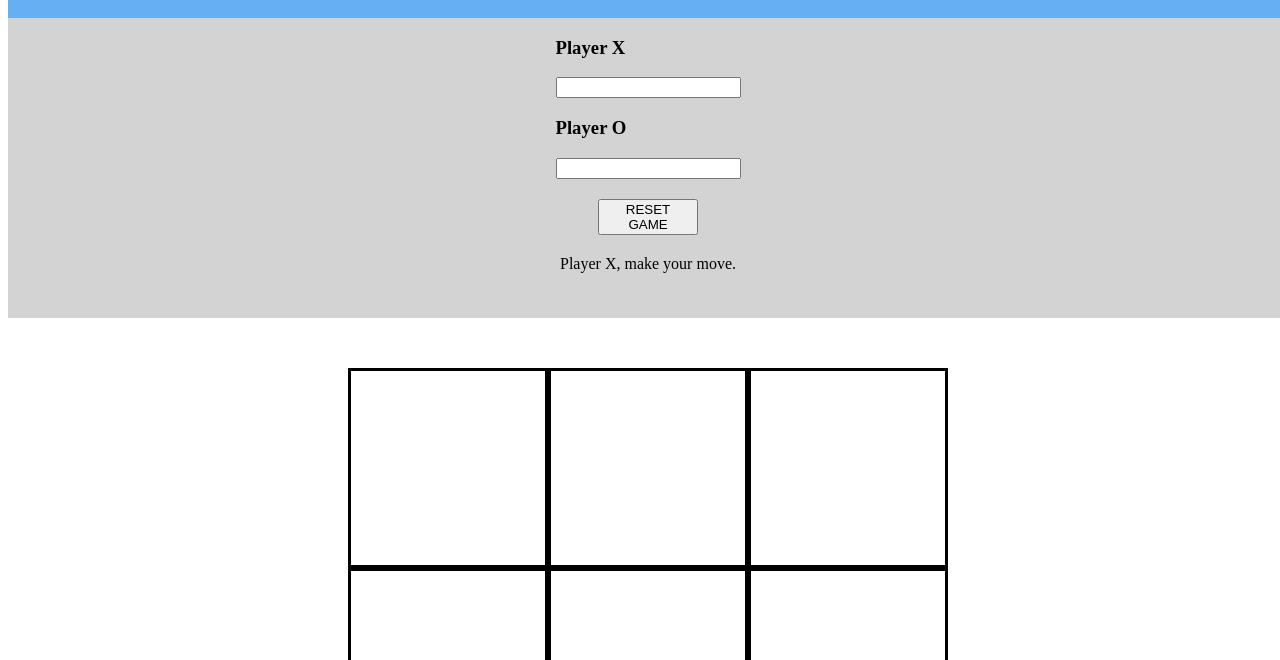
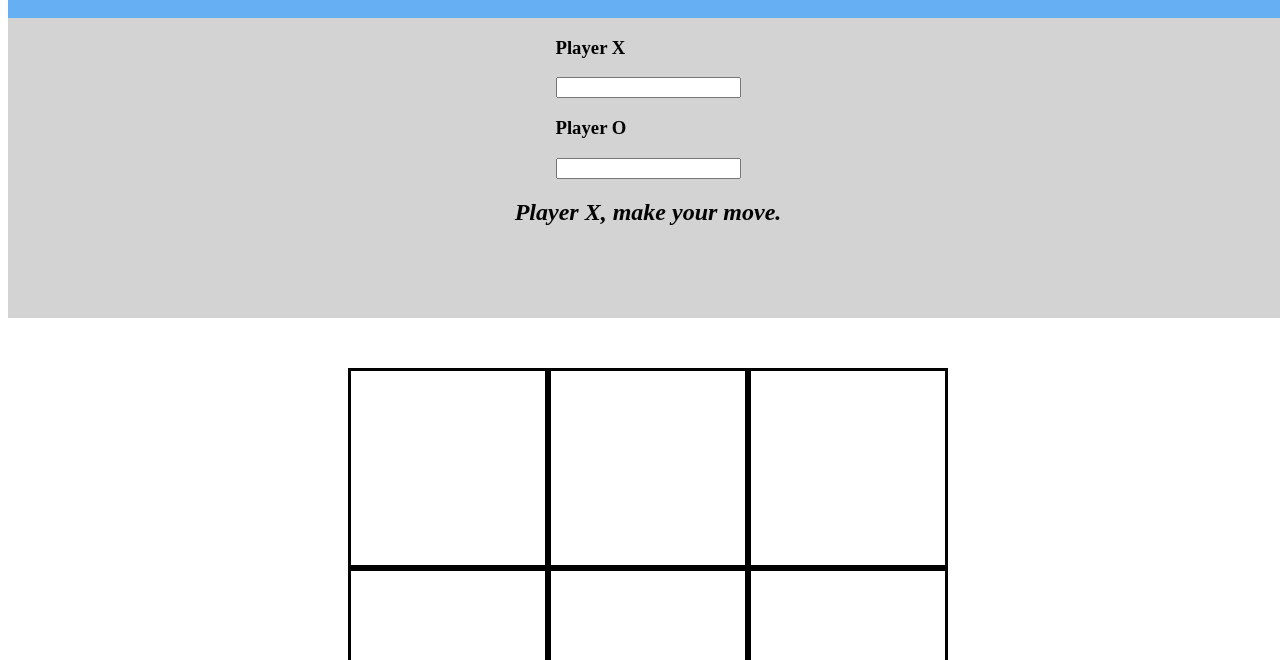
Before and after one commit to jkenton21/tic_tac_toe, a plain HTML site: page index.html in a window 1280 px wide. Shown: the part 140-800 px from the top of the page. Drawn offline with Linux system fonts and the light colour scheme.

Commit message:
final touches to html and css files

```diff
--- a/index.html
+++ b/index.html
@@ -24,9 +24,9 @@
             <h3>Player O</h3>
             <input type="text" id="nameO">
         </div>
-        <div class="reset">
+        <!--<div class="reset">
             <button type="button" id="resetButton">RESET GAME</button>
-        </div>
+        </div>-->
         <div class="winnerMessage" id="winnerMessage">
             <span class="name">Player X</span>, make your move.
 
--- a/style.css
+++ b/style.css
@@ -36,10 +36,11 @@ body {
     width: 100px;
 }
 
-.winningMessage {
+.winnerMessage {
     font-weight: bold;
     font-style: italic;
     font-size: 24px;
+    padding: 20px;
 }
 
 .gameGrid {
@@ -63,7 +64,3 @@ body {
     cursor: pointer;
     background-color: lightgrey;
 }
-
-.X {
-
-}
```
